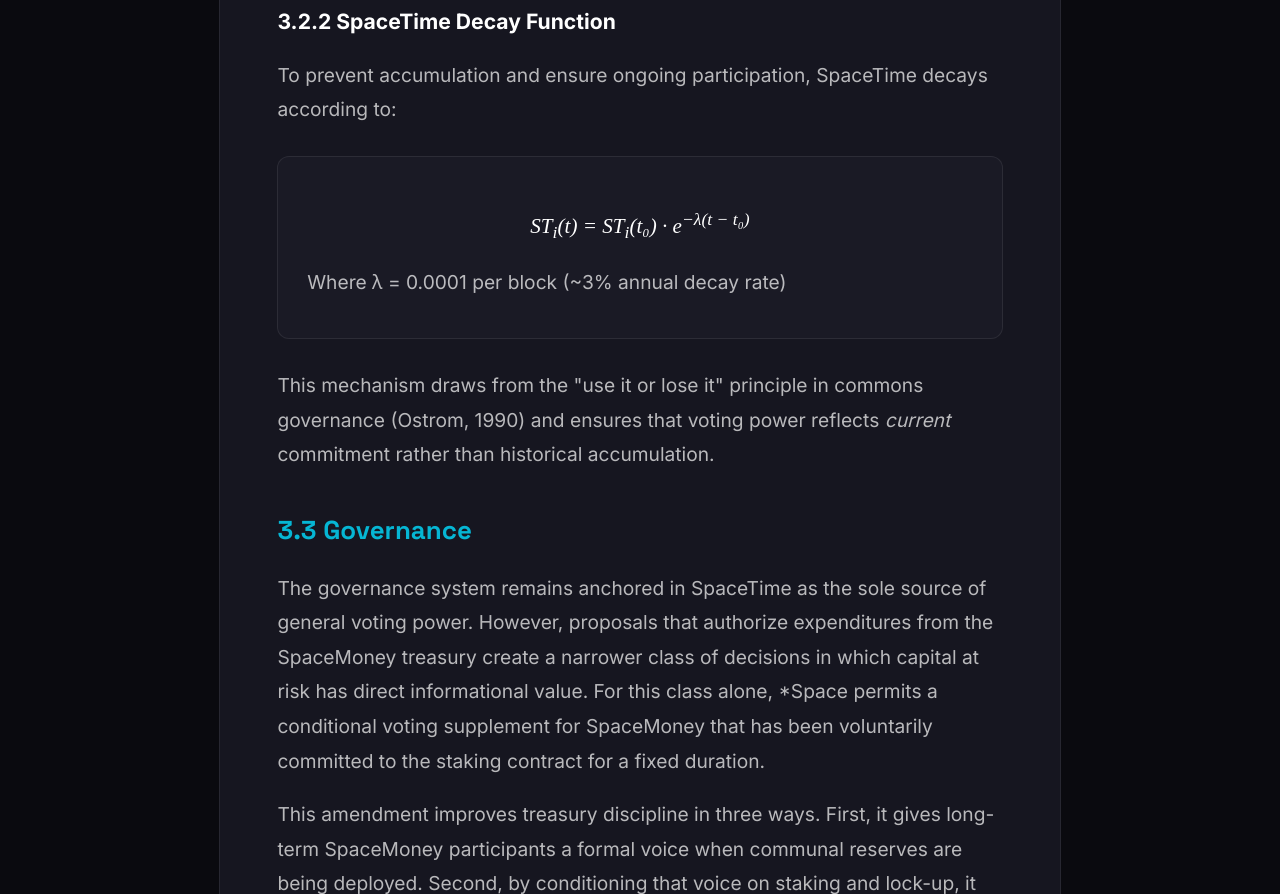
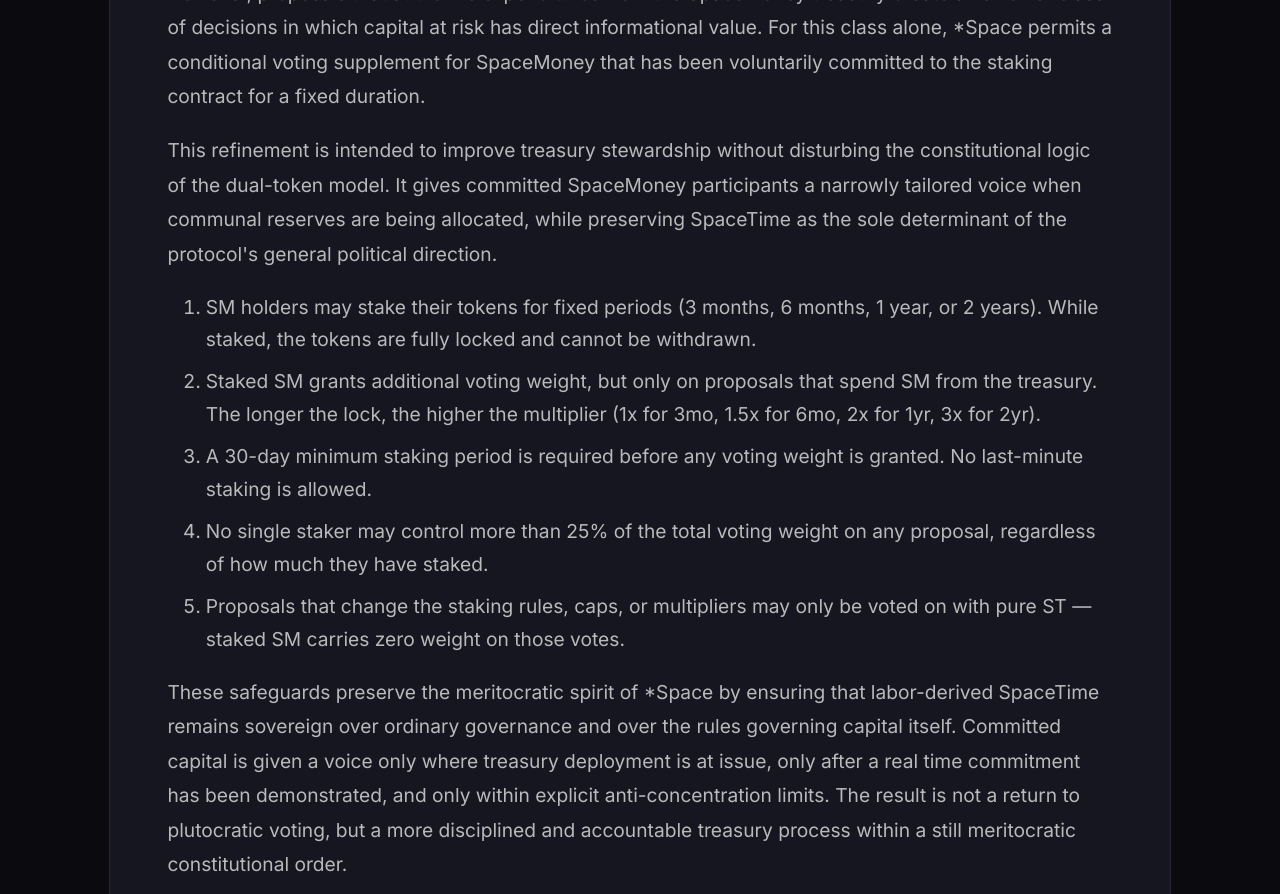
Before and after one commit to starspacegroup/athena-frontend-sveltekit, a SvelteKit app: page /whitepaper in a window 1280 px wide. Shown: the part 6240-7134 px from the top of the page. Built offline with nearby package versions, Linux system fonts and the light colour scheme; no server answers.

Commit message:
feat: refine treasury stewardship in whitepaper with detailed staking mechanics and governance weight adjustments

```diff
--- a/src/routes/whitepaper/+page.svelte
+++ b/src/routes/whitepaper/+page.svelte
@@ -273,20 +273,25 @@
 				staking contract for a fixed duration.
 			</p>
 			<p>
-				This amendment improves treasury discipline in three ways. First, it gives long-term SpaceMoney
-				participants a formal voice when communal reserves are being deployed. Second, by conditioning that
-				voice on staking and lock-up, it filters for holders willing to bear opportunity cost rather than
-				short-term speculators. Third, it strengthens budget scrutiny without extending capital-based power
-				into constitutional, operational, or personnel decisions, which remain governed exclusively by
-				SpaceTime.
-			</p>
-			<p>
-				The labor-over-capital principle is therefore preserved. SpaceTime continues to determine all
-				ordinary governance outcomes and remains the only asset that can shape the protocol's general
-				political direction. Staked SpaceMoney receives no standing franchise; it contributes only an
-				additional, proposal-scoped weight when the community is deciding whether to spend SpaceMoney
-				already held in treasury. Capital does not purchase governance in the general case; it only
-				registers commitment where treasury allocation is the immediate object of decision.
+				This refinement is intended to improve treasury stewardship without disturbing the constitutional
+				logic of the dual-token model. It gives committed SpaceMoney participants a narrowly tailored voice
+				when communal reserves are being allocated, while preserving SpaceTime as the sole determinant of the
+				protocol's general political direction.
+			</p>
+			<ol>
+				<li>SM holders may stake their tokens for fixed periods (3 months, 6 months, 1 year, or 2 years). While staked, the tokens are fully locked and cannot be withdrawn.</li>
+				<li>Staked SM grants additional voting weight, but only on proposals that spend SM from the treasury. The longer the lock, the higher the multiplier (1x for 3mo, 1.5x for 6mo, 2x for 1yr, 3x for 2yr).</li>
+				<li>A 30-day minimum staking period is required before any voting weight is granted. No last-minute staking is allowed.</li>
+				<li>No single staker may control more than 25% of the total voting weight on any proposal, regardless of how much they have staked.</li>
+				<li>Proposals that change the staking rules, caps, or multipliers may only be voted on with pure ST — staked SM carries zero weight on those votes.</li>
+			</ol>
+			<p>
+				These safeguards preserve the meritocratic spirit of *Space by ensuring that labor-derived
+				SpaceTime remains sovereign over ordinary governance and over the rules governing capital itself.
+				Committed capital is given a voice only where treasury deployment is at issue, only after a real
+				time commitment has been demonstrated, and only within explicit anti-concentration limits. The
+				result is not a return to plutocratic voting, but a more disciplined and accountable treasury process
+				within a still meritocratic constitutional order.
 			</p>
 			<div class="earning-table">
 				<table>
@@ -323,21 +328,34 @@
 			</div>
 			<p>
 				Formally, let 𝟙<sub>SM-spend</sub>(p) indicate whether proposal p authorizes the expenditure of
-				SpaceMoney from treasury, let SM<sub>i</sub><sup>staked</sup>(L) denote the amount of SpaceMoney
-				staked by agent i for lock-up period L, and let m(L) be the multiplier attached to that lock-up.
-				Then the voting weight of agent i on proposal p is:
+				SpaceMoney from treasury, let 𝟙<sub>rule</sub>(p) indicate whether proposal p changes staking rules,
+				caps, or multipliers, let 𝟙<sub>30d</sub>(i, L) indicate that agent i's stake in lock-up bucket L has
+				been active for at least 30 days, let SM<sub>i</sub><sup>staked</sup>(L) denote the amount of
+				SpaceMoney staked by agent i for lock-up period L, and let m(L) be the multiplier attached to
+				that lock-up. Define preliminary proposal weight as:
 			</p>
 			<div class="equation-block">
 				<div class="equation">
-					V<sub>i</sub>(p) = ST<sub>i</sub> + 𝟙<sub>SM-spend</sub>(p) · Σ<sub>L</sub>(m(L) · SM<sub>i</sub><sup>staked</sup>(L))
-				</div>
-				<p class="equation-label">[General governance weight] + [Conditional staked-SM treasury weight]</p>
-			</div>
-			<p>
-				For any proposal where 𝟙<sub>SM-spend</sub>(p) = 0, the second term disappears and voting reverts to
-				pure SpaceTime weighting. Unstaked SpaceMoney never contributes to proposal outcomes. The result
-				is a two-layer governance design: labor governs the system as a whole, while time-committed
-				capital may participate only in decisions that directly allocate treasury SpaceMoney.
+					Ṽ<sub>i</sub>(p) = ST<sub>i</sub> + 𝟙<sub>SM-spend</sub>(p) · (1 - 𝟙<sub>rule</sub>(p)) · Σ<sub>L</sub>(m(L) · 𝟙<sub>30d</sub>(i, L) · SM<sub>i</sub><sup>staked</sup>(L))
+				</div>
+				<p class="equation-label">[General governance weight] + [Eligible conditional staked-SM treasury weight]</p>
+			</div>
+			<p>
+				The enforceable proposal weight is then capped for any staker at 25% of total proposal voting power:
+			</p>
+			<div class="equation-block">
+				<div class="equation">
+					V<sub>i</sub>(p) = min(Ṽ<sub>i</sub>(p), 0.25 · Σ<sub>j</sub> Ṽ<sub>j</sub>(p))
+				</div>
+				<p class="equation-label">[Preliminary proposal weight] subject to [anti-concentration ceiling]</p>
+			</div>
+			<p>
+				For any proposal where 𝟙<sub>SM-spend</sub>(p) = 0, or where 𝟙<sub>rule</sub>(p) = 1, the additional
+				staking term disappears and voting reverts to pure SpaceTime weighting. Unstaked SpaceMoney, or
+				SpaceMoney staked for fewer than 30 days, never contributes to proposal outcomes. The result is a
+				two-layer governance design: labor governs the system as a whole, while time-committed capital may
+				participate only in decisions that directly allocate treasury SpaceMoney and only within explicit
+				constitutional limits.
 			</p>
 
 			<h3 id="sunset-mechanism">3.4 Sunset Mechanism</h3>
@@ -470,7 +488,8 @@
 			<p>
 				For proposal-specific treasury expenditures denominated in SpaceMoney, voting weight is extended
 				to incorporate the conditional staking term defined in Section 3.3. Accordingly, the operative
-				proposal share becomes ω<sub>i</sub>(p) = V<sub>i</sub>(p) / ΣV<sub>j</sub>(p), while all non-treasury proposals
+				proposal share becomes ω<sub>i</sub>(p) = V<sub>i</sub>(p) / ΣV<sub>j</sub>(p), while proposals that do not spend
+				SpaceMoney from treasury, as well as proposals that modify staking rules, caps, or multipliers,
 				continue to satisfy ω<sub>i</sub>(p) = θ<sub>i</sub>.
 			</p>
 
@@ -1086,7 +1105,7 @@
 
 	/* Screen styles */
 	.whitepaper-container {
-		max-width: 900px;
+		max-width: 1120px;
 		margin: 0 auto;
 		padding: var(--space-xl) var(--space-lg);
 		position: relative;
```
